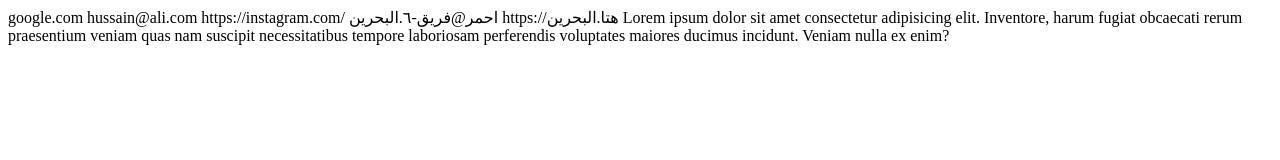
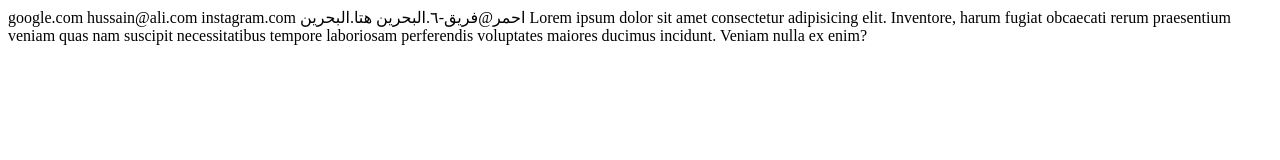
Before and after one commit to 1337x4/tra-website, a plain HTML site: page index.html in a window 1280 px wide. Drawn offline with Linux system fonts and the light colour scheme.

Commit message:
Update index.html

```diff
--- a/index.html
+++ b/index.html
@@ -7,7 +7,7 @@
     <title>ASCII Part</title>
 </head>
 <body>
-    google.com hussain@ali.com https://instagram.com/  احمر@فريق-٦.البحرين https://هتا.البحرين
+    google.com hussain@ali.com instagram.com  احمر@فريق-٦.البحرين هتا.البحرين
     Lorem ipsum dolor sit amet consectetur adipisicing elit. Inventore, harum fugiat obcaecati rerum praesentium veniam quas nam suscipit necessitatibus tempore laboriosam perferendis voluptates maiores ducimus incidunt. Veniam nulla ex enim?
 </body>
 </html>
```
